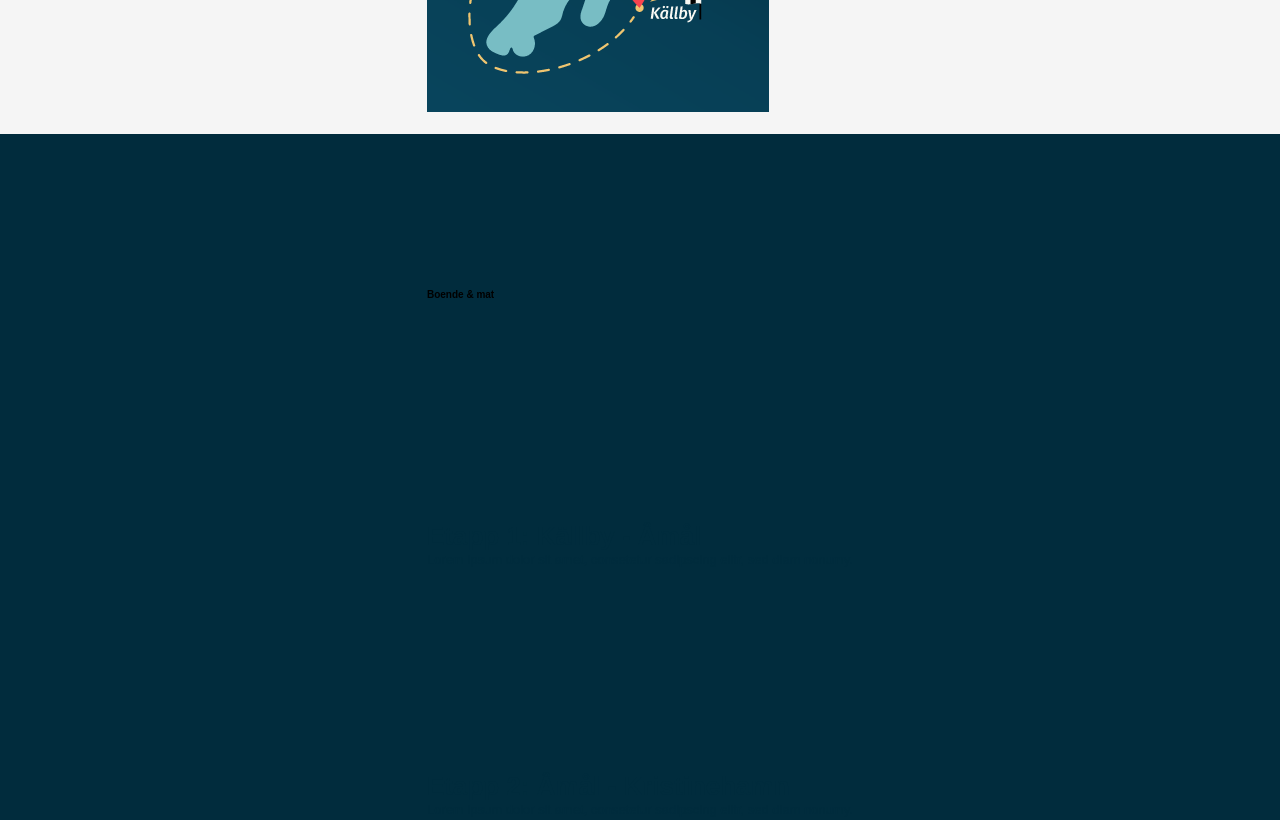
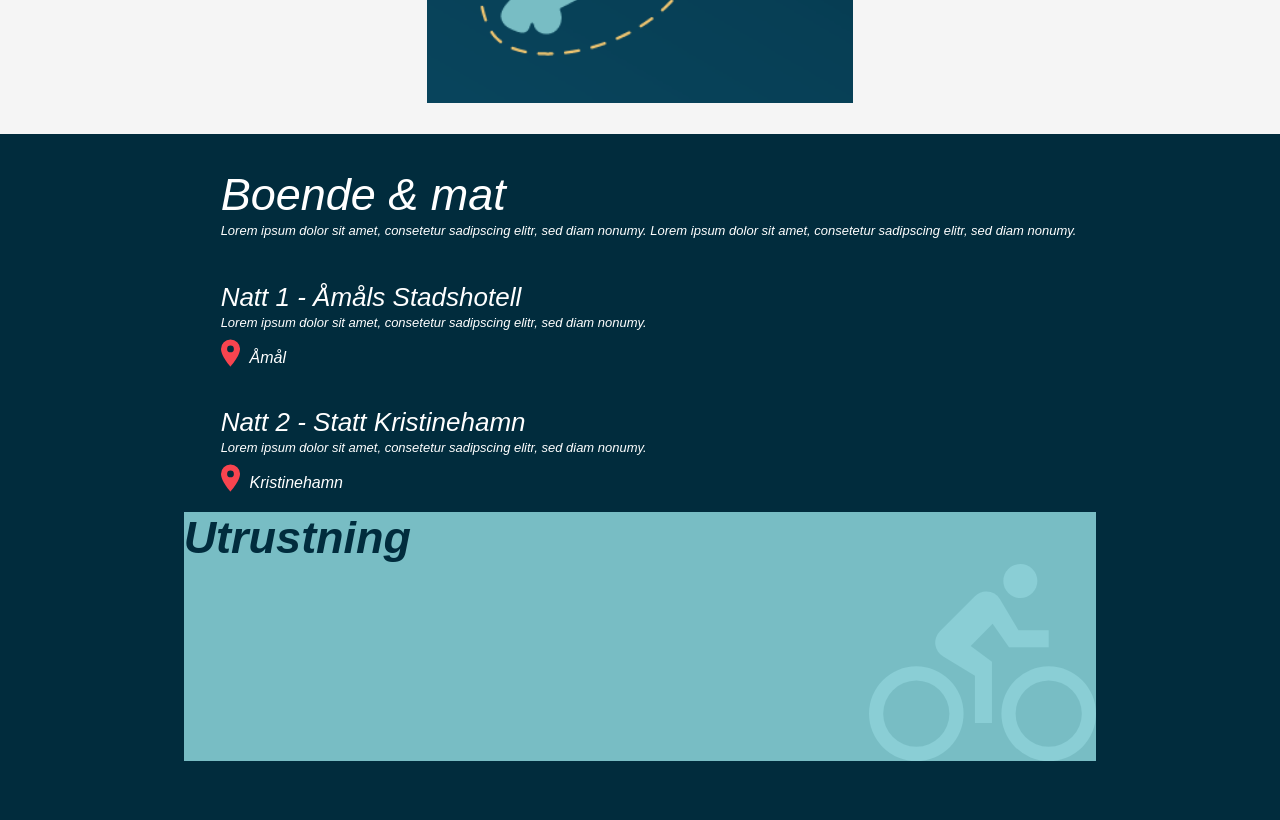
Before and after one commit to Fvrom/Event-assignment, a plain HTML site: page index.html in a window 1280 px wide. Shown: the part 1510-2330 px from the top of the page. After the commit the page ends 2271 px from the top, so only its background shows below. Drawn offline with Linux system fonts and the light colour scheme; a web font is replaced by a local one.

Commit message:
Progress

```diff
--- a/index.html
+++ b/index.html
@@ -9,6 +9,7 @@
     <link rel="stylesheet" href="/styles/main.css" />
     <link rel="stylesheet" href="/styles/route-grid.css" />
     <link rel="stylesheet" href="/styles/accom-grid.css" />
+    <link rel="stylesheet" href="/styles/equipment-grid.css" />
 
     <!-- Font Fira Sans-->
     <link rel="stylesheet" href="https://use.typekit.net/lwt4xen.css" />
@@ -70,26 +71,56 @@
         </p>
       </div>
       <div class="route-grid-item5">
-        <img src="/assets/Layer 2/Layer 2.png" alt="Karta över loppet" />
+        <img
+          class="map-img"
+          src="/assets/Layer 2/Layer 2.png"
+          alt="Karta över loppet"
+        />
       </div>
     </section>
     <section class="accommodations-grid-container">
       <div class="accom-grid-item1">
         <h2 class="acm-title">Boende & mat</h2>
+        <p class="accom-info">
+          Lorem ipsum dolor sit amet, consetetur sadipscing elitr, sed diam
+          nonumy. Lorem ipsum dolor sit amet, consetetur sadipscing elitr, sed
+          diam nonumy.
+        </p>
       </div>
       <div class="accom-grid-item2">
-        <h3 class="etapp">Etapp 1: Källby - Åmål</h3>
-        <p class="etapp-info">
+        <h3 class="accom-hotel">Natt 1 - Åmåls Stadshotell</h3>
+        <p class="accom-info">
           Lorem ipsum dolor sit amet, consetetur sadipscing elitr, sed diam
           nonumy.
         </p>
+        <div class="placemarker-container">
+          <img src="/assets/Icon-material-place.svg" alt="kartnål" />
+          <p class="accom-city">Åmål</p>
+        </div>
       </div>
       <div class="accom-grid-item3">
-        <h3 class="etapp">Etapp 2: Åmål - Kristinehamn</h3>
-        <p class="etapp-info">
+        <h3 class="accom-hotel">Natt 2 - Statt Kristinehamn</h3>
+        <p class="accom-info">
           Lorem ipsum dolor sit amet, consetetur sadipscing elitr, sed diam
           nonumy.
         </p>
+        <div class="placemarker-container">
+          <img src="/assets/Icon-material-place.svg" alt="kartnål" />
+          <p class="accom-city">Kristinehamn</p>
+        </div>
+      </div>
+
+      <!-- <section class="equipment-grid-container"> -->
+      <div class="equip-grid-item1">
+        <h2 class="equip-title">Utrustning</h2>
+      </div>
+
+      <div class="equip-grid-item2">
+        <img
+          class="bike-img"
+          src="/assets/Icon-metro-directions-bike.svg"
+          alt="illustration på en cykel"
+        />
       </div>
     </section>
   </body>
--- a/styles/accom-grid.css
+++ b/styles/accom-grid.css
@@ -1,16 +1,67 @@
 .accommodations-grid-container {
   background-color: var(--background-blue-color);
-  height: 100vh;
+  min-height: 70vh;
+  width: 100%;
   display: grid;
   grid-template-columns: 1;
-  grid-template-rows: repeat(3, 1fr);
+  grid-template-rows: repeat(6, auto);
   align-items: center;
   flex-wrap: nowrap;
   justify-content: center;
-  padding: 4rem 2rem 2rem 2rem;
-  grid-gap: 1rem;
+  /* padding: 2rem 3rem 2rem 3rem; */
+
+  /* grid-gap: 1rem; */
 }
 
 .accom-grid-item1 {
   grid-row: 1;
+  align-self: start;
+  padding-top: 1.5rem;
+  margin: 2rem;
+  margin-left: 3.7rem;
 }
+.accom-grid-item2 {
+  margin: 2rem;
+  margin-left: 3.7rem;
+}
+.accom-grid-item3 {
+  margin: 2rem;
+  margin-left: 3.7rem;
+}
+
+.acm-title {
+  color: white;
+  font-size: 4.5rem;
+  font-style: italic;
+  font-weight: 500;
+}
+
+.accom-hotel {
+  color: white;
+  font-size: 2.6rem;
+  font-style: italic;
+  align-self: start;
+  font-weight: 500;
+}
+
+.accom-info {
+  color: white;
+  font-size: 1.3rem;
+  font-style: italic;
+  font-weight: 400;
+  line-height: 1.6;
+}
+
+.accom-city {
+  color: white;
+  font-size: 1.6rem;
+  font-style: italic;
+  font-weight: 400;
+  margin-left: 1rem;
+  margin-top: 1rem;
+}
+
+.placemarker-container {
+  display: flex;
+  margin-top: 0.5rem;
+}
--- /dev/null
+++ b/styles/equipment-grid.css
@@ -0,0 +1,47 @@
+/* .equipment-grid-container {
+  background-color: var(--background-lightblue-color);
+  min-height: 50vh;
+  width: 100%;
+  display: grid;
+  grid-template-columns: 1;
+  grid-template-rows: repeat(3, 1fr);
+  grid-template-columns: repeat(2, 1fr);
+  align-items: center;
+  flex-wrap: nowrap;
+  justify-content: center;
+
+  grid-gap: 1rem;
+}
+*/
+.equip-grid-item1 {
+  width: 100%;
+  height: 100%;
+  background-color: var(--background-lightblue-color);
+  grid-row: 4;
+  display: flex;
+  justify-content: left;
+  /*  margin-left: 3.7rem; */
+
+  z-index: 2;
+}
+.equip-grid-item2 {
+  width: 100%;
+  height: 100%;
+  grid-row: 5;
+  background-color: var(--background-lightblue-color);
+  display: flex;
+  justify-content: right;
+}
+.equip-title {
+  color: var(--color-font-blue);
+  font-size: 4.5rem;
+  font-style: italic;
+  font-weight: 550;
+  text-align: left;
+  align-self: start;
+  z-index: 2;
+}
+
+.bike-img {
+  align-self: flex-end;
+}
--- a/styles/main.css
+++ b/styles/main.css
@@ -35,6 +35,7 @@ h1 {
   color: white;
   grid-row: 2;
   font-size: 1.6rem;
+  line-height: 1.6;
 }
 .grid-item2 {
   display: flex;
--- a/styles/route-grid.css
+++ b/styles/route-grid.css
@@ -1,13 +1,14 @@
 .route-grid-container {
   background-color: whitesmoke;
-  height: 100vh;
+  min-height: 100vh;
+  width: 100%;
   display: grid;
   grid-template-columns: 1;
-  grid-template-rows: repeat(4, 1fr);
+  grid-template-rows: repeat(4, auto);
   align-items: center;
   flex-wrap: nowrap;
   justify-content: center;
-  padding: 4rem 2rem 2rem 2rem;
+  padding: 1rem 2rem 2rem 2rem;
   grid-gap: 1rem;
 }
 
@@ -20,12 +21,24 @@
   font-size: 4.5rem;
 }
 
+.route-grid-item2 {
+  align-self: center;
+}
+
 .etapp {
   color: var(--color-font-blue);
   font-size: 2.6rem;
+  align-self: start;
 }
 
 .etapp-info {
   color: var(--color-font-blue);
   font-size: 1.3rem;
+  line-height: 1.6;
 }
+
+.map-img {
+  width: 100%;
+  object-fit: cover;
+  object-position: 50% 50%;
+}
```
Also changed, not shown: assets/Icon-awesome-map-marked-alt.svg (added), assets/Icon-material-place.svg (added), assets/Icon-metro-directions-bike.svg (added), assets/town.svg (added).
